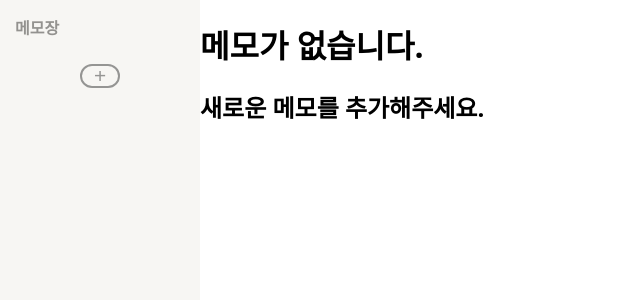
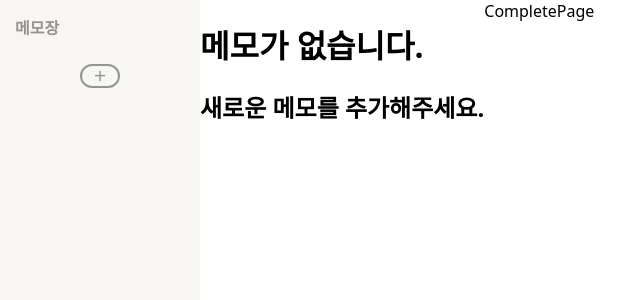
Before and after one commit to kimywann/memo-project, a React (Create React App) app: page / in a window 1280 px wide. Shown: the top 300 px of the page, without its empty margins (0-641 px from the left). Built offline with nearby package versions, Linux system fonts and the light colour scheme.

Commit message:
feat: 라우팅 설정 예제 연습

```diff
--- a/src/App.js
+++ b/src/App.js
@@ -4,6 +4,9 @@ import MemoContainer from './components/MemoContainer';
 import SideBar from './components/SideBar';
 import { setItem, getItem } from './lib/storage';
 import debounce from 'lodash.debounce';
+import { Route, Routes } from 'react-router-dom';
+import Complete from './pages/Complete';
+import MemoPage from './pages/MemoPage';
 
 const debouncedSetItem = debounce(setItem, 5000);
 
@@ -67,6 +70,10 @@ function App() {
                 deleteMemo={deleteMemo}
             />
             <MemoContainer memo={memos[selectedMemoIndex]} setMemo={setMemo} />
+            <Routes>
+                <Route path="" element={<Complete />} />
+                <Route path="/2" element={<MemoPage />} />
+            </Routes>
         </div>
     );
 }
--- a/src/index.js
+++ b/src/index.js
@@ -3,12 +3,15 @@ import ReactDOM from 'react-dom/client';
 import './index.css';
 import App from './App';
 import reportWebVitals from './reportWebVitals';
+import { BrowserRouter } from 'react-router-dom';
 
 const root = ReactDOM.createRoot(document.getElementById('root'));
 root.render(
-  <React.StrictMode>
-    <App />
-  </React.StrictMode>
+    <BrowserRouter>
+        <React.StrictMode>
+            <App />
+        </React.StrictMode>
+    </BrowserRouter>
 );
 
 // If you want to start measuring performance in your app, pass a function
--- /dev/null
+++ b/src/pages/Complete.js
@@ -0,0 +1,7 @@
+import React from 'react';
+
+function Complete() {
+    return <div>CompletePage</div>;
+}
+
+export default Complete;
--- /dev/null
+++ b/src/pages/MemoPage.js
@@ -0,0 +1,7 @@
+import React from 'react';
+
+function MemoPage() {
+    return <div>MemoPage</div>;
+}
+
+export default MemoPage;
```
